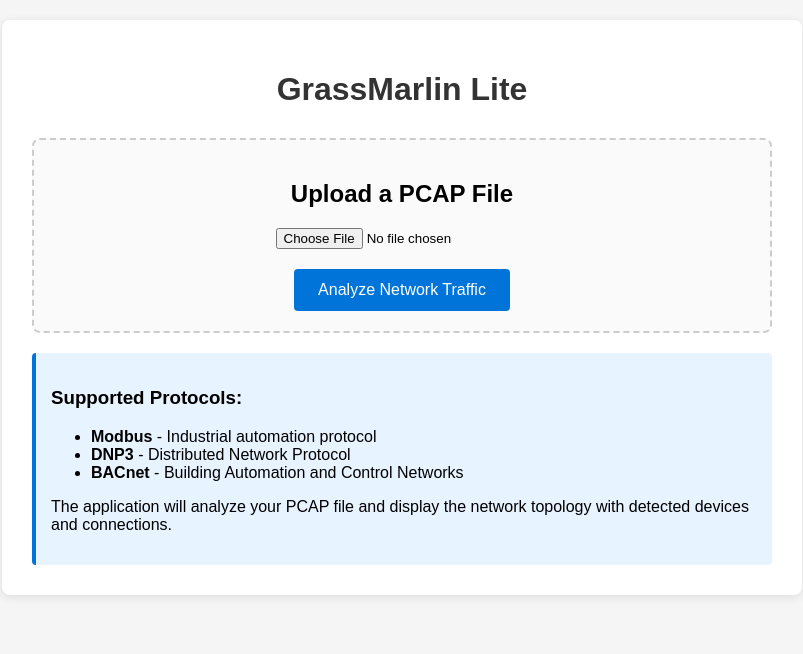
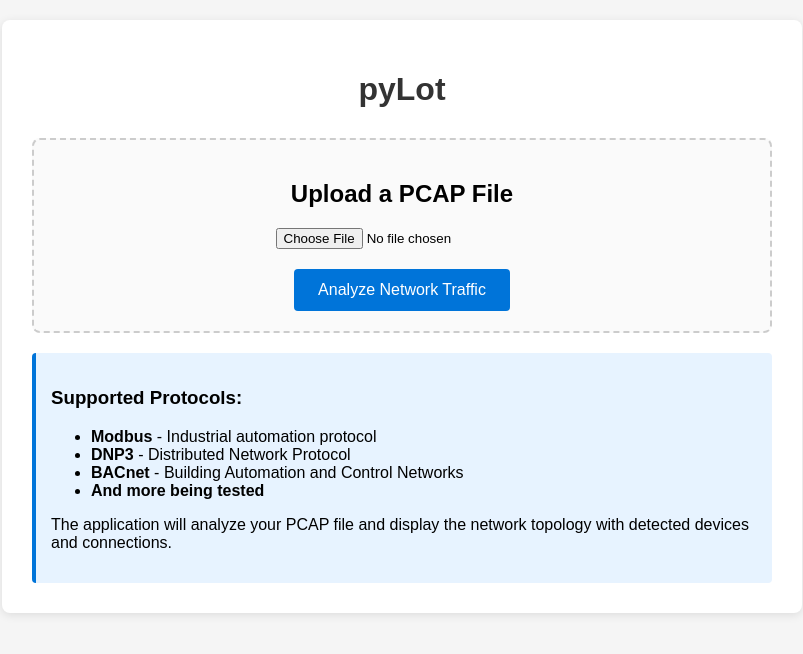
Before and after one commit to mmagnusson/pyLot, a Flask app: page / in a window 1280 px wide. Shown: the top 654 px of the page, without its empty margins (238-1041 px from the left). Run offline with Flask 3, Linux system fonts and the light colour scheme.

Commit message:
Update index.html
Signed-off-by: mmagnusson <ingsbounty@gmail.com>

```diff
--- a/templates/index.html
+++ b/templates/index.html
@@ -2,7 +2,7 @@
 <!DOCTYPE html>
 <html>
 <head>
-    <title>GrassMarlin Lite - PCAP Analyzer</title>
+    <title>pyLot - PCAP Analyzer</title>
     <style>
         body {
             font-family: Arial, sans-serif;
@@ -55,7 +55,7 @@
 </head>
 <body>
     <div class="container">
-        <h1>GrassMarlin Lite</h1>
+        <h1>pyLot</h1>
         <div class="upload-form">
             <h2>Upload a PCAP File</h2>
             <form action="/upload" method="post" enctype="multipart/form-data">
@@ -72,6 +72,7 @@
                 <li><strong>Modbus</strong> - Industrial automation protocol</li>
                 <li><strong>DNP3</strong> - Distributed Network Protocol</li>
                 <li><strong>BACnet</strong> - Building Automation and Control Networks</li>
+                <li><strong>And more being tested</strong></li>
             </ul>
             <p>The application will analyze your PCAP file and display the network topology with detected devices and connections.</p>
         </div>
```
